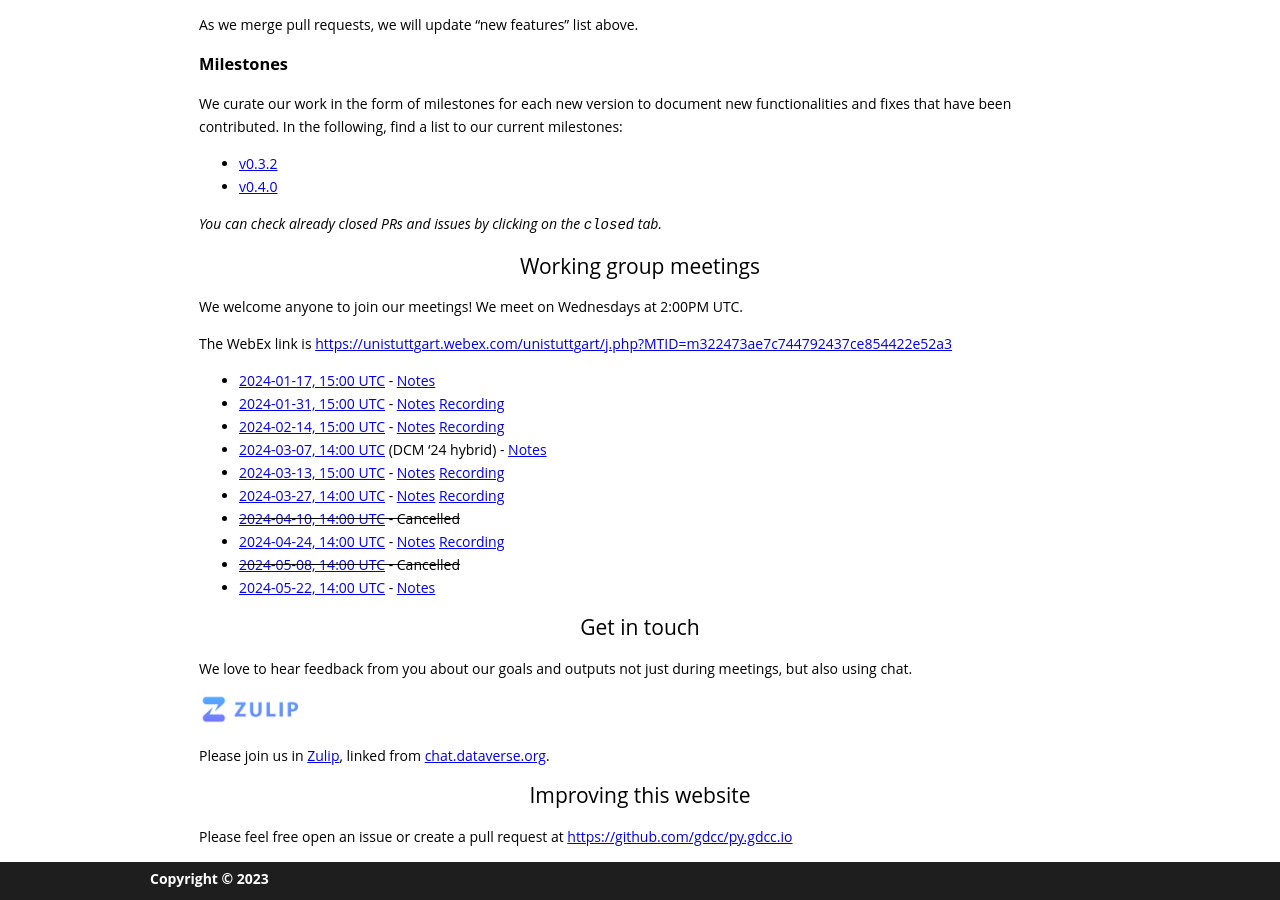
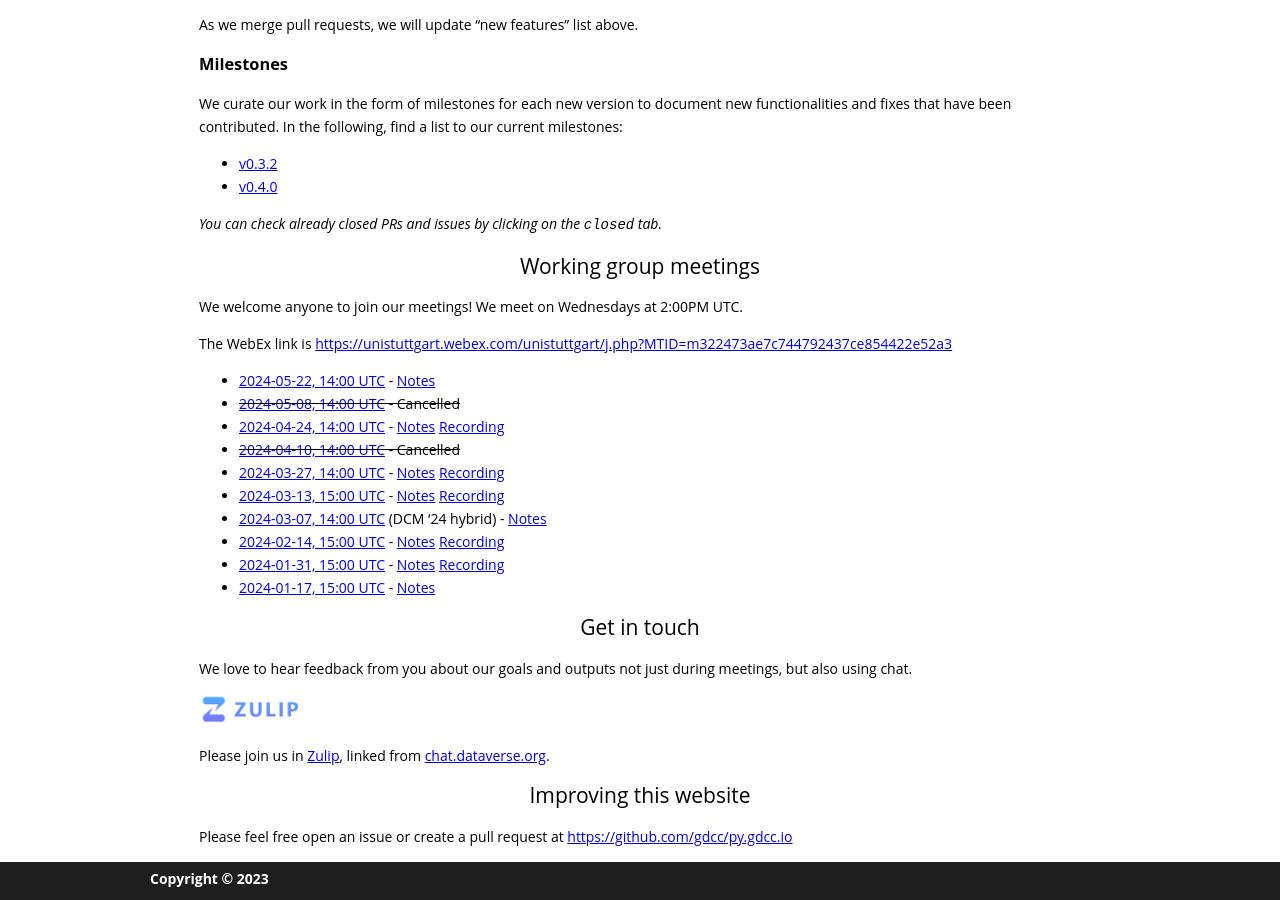
Before and after one commit to gdcc/py.gdcc.io, a Jekyll site: the page built from index.md, in a window 1280 px wide and 900 px high, scrolled down 2262 px. Built offline with Jekyll 4.4.1, drawn with Linux system fonts in a browser that asks for light colours; our own code applies the rules of GitHub Pages for plain Markdown files.

Commit message:
Meeting order update

```diff
--- a/index.md
+++ b/index.md
@@ -70,16 +70,16 @@ We welcome anyone to join our meetings! We meet on Wednesdays at 2:00PM UTC.
 
 The WebEx link is <https://unistuttgart.webex.com/unistuttgart/j.php?MTID=m322473ae7c744792437ce854422e52a3>
 
+- [2024-05-22, 14:00 UTC](https://time.is/compare/1400_22_May_2024_in_UTC) - [Notes](https://docs.google.com/document/d/1EcArEHnyMAvbaiamWSlVhrZJdtqVPr6HmMSVkAx4vwA/edit?usp=sharing)
+- ~~[2024-05-08, 14:00 UTC](https://time.is/compare/1400_08_May_2024_in_UTC) - Cancelled~~
+- [2024-04-24, 14:00 UTC](https://time.is/compare/1400_24_Apr_2024_in_UTC) - [Notes](https://docs.google.com/document/d/1zn6GIgbOxZZiVyP6sJ8hEa0zDTZq9RRhqckKUEx3fsA/edit?usp=sharing) [Recording](https://drive.google.com/file/d/1nQoAoYjWVnfIS2FOlq-GPBqyHxvl2fWT/view?usp=share_link)
+- ~~[2024-04-10, 14:00 UTC](https://time.is/compare/1400_10_Apr_2024_in_UTC) - Cancelled~~
+- [2024-03-27, 14:00 UTC](https://time.is/compare/1400_27_Mar_2024_in_UTC) - [Notes](https://docs.google.com/document/d/1zY_BOVwSzlIQ2bHI3cyjWO7R5lKSbN7Svqaj9F92Jf8/edit?usp=sharing) [Recording](https://drive.google.com/file/d/1BdaTgmhcqnfB4mReD5Ab4BViYYOC55Pu/view?usp=share_link)
+- [2024-03-13, 15:00 UTC](https://time.is/compare/1500_13_Mar_2024_in_UTC) - [Notes](https://docs.google.com/document/d/19cGiPV3QFlwGXLOKUUzxbyai59yIlSoFV0GOv_Tc2XE/edit?usp=sharing) [Recording](https://drive.google.com/file/d/1kF5wV_w1Li7rgVXAaUpr5XOJiqgsYqTF/view?usp=share_link)
+- [2024-03-07, 14:00 UTC](https://time.is/compare/1400_7_Mar_2024_in_UTC) (DCM '24 hybrid) - [Notes](https://docs.google.com/document/d/13mPiXJlx8UoN-C2IV8ciIS0dxF2ZIo2HI8K_We8mdME/edit?usp=share_link)
+- [2024-02-14, 15:00 UTC](https://time.is/compare/1500_14_Feb_2024_in_UTC) - [Notes](https://docs.google.com/document/d/1FH77wrCgh7FqB6uTsap_Thll0JBf5O3_cjK9wcGU-3g/edit?usp=share_link) [Recording](https://drive.google.com/file/d/1OsjG03qZD2wCew1QOc4dxYv2ShbCslSV/view?usp=share_link)
+- [2024-01-31, 15:00 UTC](https://time.is/compare/1500_31_Jan_2024_in_UTC) - [Notes](https://docs.google.com/document/d/18nwRey-OhBxheFFIrOPD_nSCrlyH0q31dujLQ0hVZQM/edit?usp=sharing) [Recording](https://drive.google.com/file/d/1P2YumJua5-oQk3CqWTPFz56UFe2TVexD/view?usp=share_link)
 - [2024-01-17, 15:00 UTC](https://time.is/compare/1500_17_Jan_2024_in_UTC) - [Notes](https://docs.google.com/document/d/1F6605qYajVfbgrVKNzSDNHjSsIAbMRhfC9STRfD-Z1Y/edit?usp=sharing)
-- [2024-01-31, 15:00 UTC](https://time.is/compare/1500_31_Jan_2024_in_UTC) - [Notes](https://docs.google.com/document/d/18nwRey-OhBxheFFIrOPD_nSCrlyH0q31dujLQ0hVZQM/edit?usp=sharing) [Recording](https://drive.google.com/file/d/1P2YumJua5-oQk3CqWTPFz56UFe2TVexD/view?usp=share_link)
-- [2024-02-14, 15:00 UTC](https://time.is/compare/1500_14_Feb_2024_in_UTC) - [Notes](https://docs.google.com/document/d/1FH77wrCgh7FqB6uTsap_Thll0JBf5O3_cjK9wcGU-3g/edit?usp=share_link) [Recording](https://drive.google.com/file/d/1OsjG03qZD2wCew1QOc4dxYv2ShbCslSV/view?usp=share_link)
-- [2024-03-07, 14:00 UTC](https://time.is/compare/1400_7_Mar_2024_in_UTC) (DCM '24 hybrid) - [Notes](https://docs.google.com/document/d/13mPiXJlx8UoN-C2IV8ciIS0dxF2ZIo2HI8K_We8mdME/edit?usp=share_link)
-- [2024-03-13, 15:00 UTC](https://time.is/compare/1500_13_Mar_2024_in_UTC) - [Notes](https://docs.google.com/document/d/19cGiPV3QFlwGXLOKUUzxbyai59yIlSoFV0GOv_Tc2XE/edit?usp=sharing) [Recording](https://drive.google.com/file/d/1kF5wV_w1Li7rgVXAaUpr5XOJiqgsYqTF/view?usp=share_link)
-- [2024-03-27, 14:00 UTC](https://time.is/compare/1400_27_Mar_2024_in_UTC) - [Notes](https://docs.google.com/document/d/1zY_BOVwSzlIQ2bHI3cyjWO7R5lKSbN7Svqaj9F92Jf8/edit?usp=sharing) [Recording](https://drive.google.com/file/d/1BdaTgmhcqnfB4mReD5Ab4BViYYOC55Pu/view?usp=share_link)
-- ~~[2024-04-10, 14:00 UTC](https://time.is/compare/1400_10_Apr_2024_in_UTC) - Cancelled~~
-- [2024-04-24, 14:00 UTC](https://time.is/compare/1400_24_Apr_2024_in_UTC) - [Notes](https://docs.google.com/document/d/1zn6GIgbOxZZiVyP6sJ8hEa0zDTZq9RRhqckKUEx3fsA/edit?usp=sharing) [Recording](https://drive.google.com/file/d/1nQoAoYjWVnfIS2FOlq-GPBqyHxvl2fWT/view?usp=share_link)
-- ~~[2024-05-08, 14:00 UTC](https://time.is/compare/1400_08_May_2024_in_UTC) - Cancelled~~
-- [2024-05-22, 14:00 UTC](https://time.is/compare/1400_22_May_2024_in_UTC) - [Notes](https://docs.google.com/document/d/1EcArEHnyMAvbaiamWSlVhrZJdtqVPr6HmMSVkAx4vwA/edit?usp=sharing)
 
 ## Get in touch
 
```
